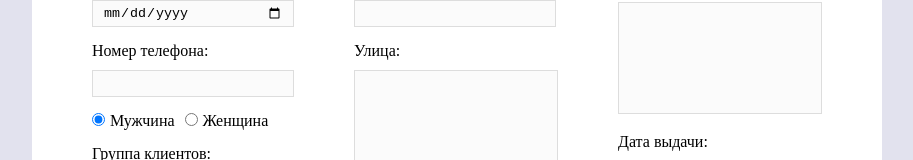
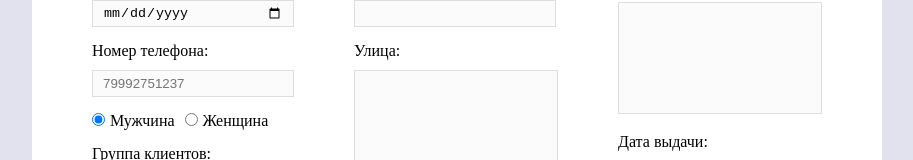
Before and after one commit to aGants/create-client, a Vue app: page / in a window 1280 px wide. Shown: the part 378-538 px from the top of the page, without its empty margins (183-1096 px from the left). Built offline with nearby package versions, Linux system fonts and the light colour scheme.

Commit message:
tel validation

```diff
--- a/src/components/clients.vue
+++ b/src/components/clients.vue
@@ -7,7 +7,6 @@
         <input id="surname" class="form-group__input" type="text" v-model.trim="form.surname"
           :class="$v.form.surname.$error ? 'error' : ''"
         >
-
       </div>
 
       <div class="form-group">
@@ -31,7 +30,8 @@
 
       <div class="form-group">
         <label for="tel" class="form-group__label">Номер телефона:</label>
-        <input id="tel" class="form-group__input" inputmode="tel" v-model.trim="form.tel">
+        <input id="tel" class="form-group__input" inputmode="tel" v-model.trim="form.tel"
+        :class="$v.form.tel.$error ? 'error' : ''" placeholder="79992751237">
       </div>
 
       <div class="form-group">
@@ -45,7 +45,7 @@
       <div class="form-group">
         <label for="clients" class="form-group__label">Группа клиентов:</label>
         <select id="clients" class="form-group__input_select" multiple size="3" v-model='form.client'
-          :class="$v.form.surname.$error ? 'error' : ''"
+          :class="$v.form.client.$error ? 'error' : ''"
         >
           <option v-for="(client, index) in clients"
             :value="client.value"
@@ -148,7 +148,7 @@
 
 <script>
 import { validationMixin } from 'vuelidate'
-import { required, minLength } from 'vuelidate/lib/validators'
+import { required, minLength, numeric } from 'vuelidate/lib/validators'
 
 export default {
   mixins: [validationMixin],
@@ -230,7 +230,7 @@ export default {
       surname: { required },
       name: { required },
       bdate: { required },
-      tel: { required, minLength: minLength(11) },
+      tel: { required, minLength: minLength(11), numeric, validFormat: val => /^[7][0-9]{10}$/.test(val) },
       client: { required },
     },
     address: {
```
